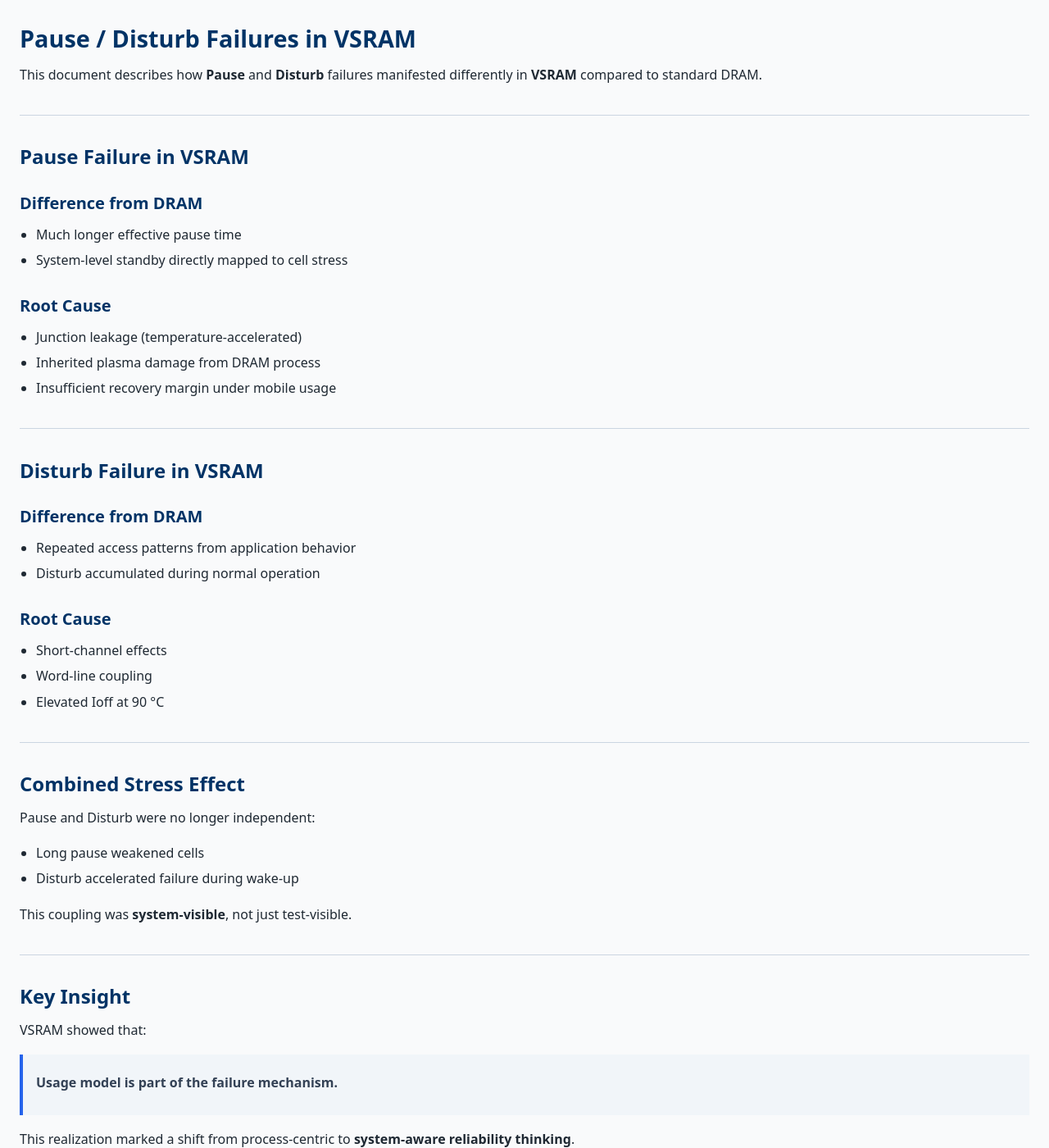
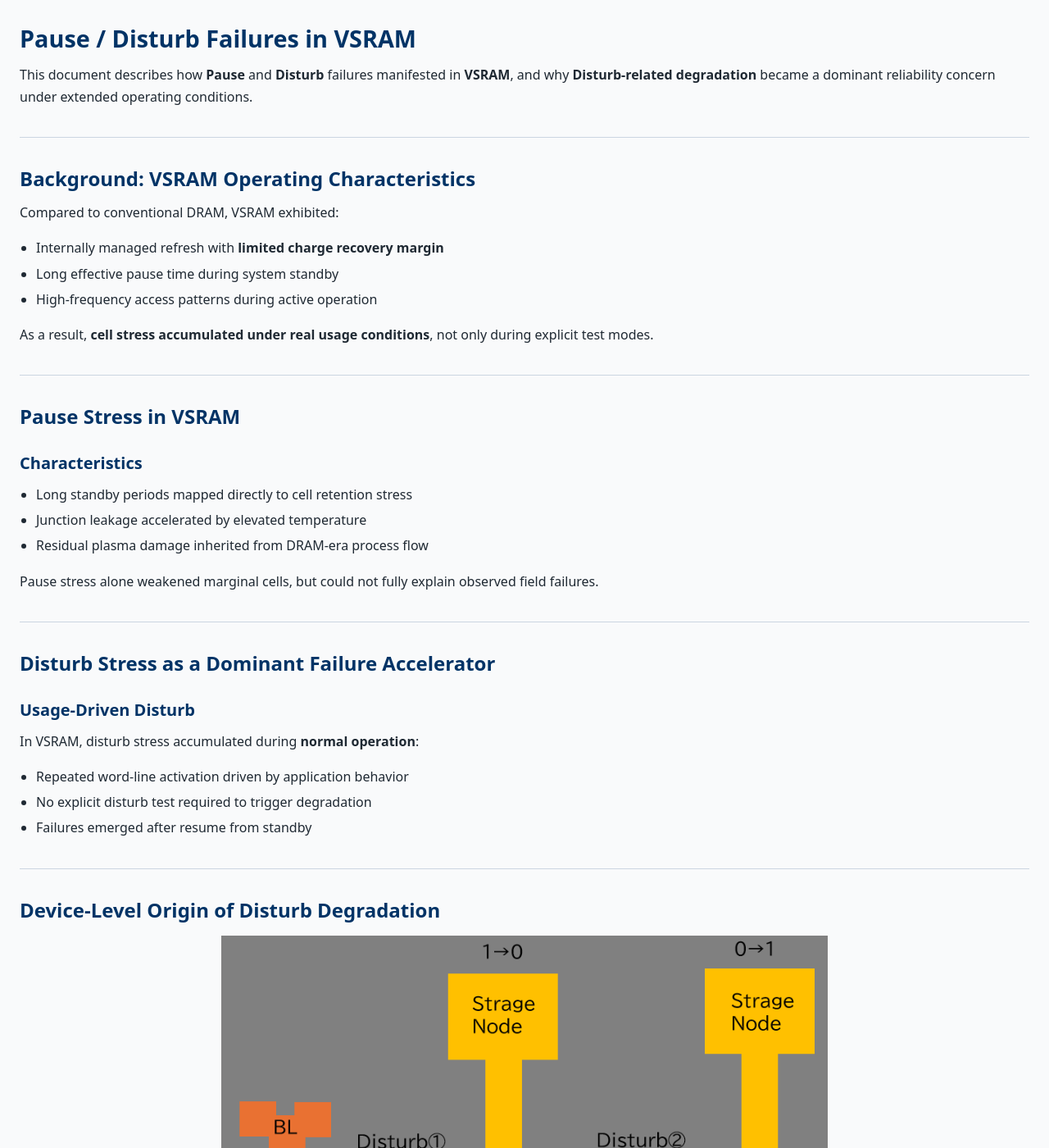
Before and after one commit to Samizo-AITL/Edusemi-Plus, a Jekyll site: the page built from archive/legacy/vsram_2001/pause_disturb_vsram.md, in a window 1280 px wide and 1400 px high. Shown: the whole window at 82% size. Built offline with Jekyll 4.4.1, drawn with Linux system fonts in a browser that asks for light colours; some of the changed text lies outside the part shown.

Commit message:
Update pause_disturb_vsram.md

```diff
--- a/archive/legacy/vsram_2001/pause_disturb_vsram.md
+++ b/archive/legacy/vsram_2001/pause_disturb_vsram.md
@@ -6,55 +6,148 @@ layout: default
 # Pause / Disturb Failures in VSRAM
 
 This document describes how **Pause** and **Disturb** failures
-manifested differently in **VSRAM** compared to standard DRAM.
+manifested in **VSRAM**, and why **Disturb-related degradation**
+became a dominant reliability concern under extended operating conditions.
 
 ---
 
-## Pause Failure in VSRAM
+## Background: VSRAM Operating Characteristics
 
-### Difference from DRAM
+Compared to conventional DRAM, VSRAM exhibited:
 
-- Much longer effective pause time
-- System-level standby directly mapped to cell stress
+- Internally managed refresh with **limited charge recovery margin**
+- Long effective pause time during system standby
+- High-frequency access patterns during active operation
 
-### Root Cause
-
-- Junction leakage (temperature-accelerated)
-- Inherited plasma damage from DRAM process
-- Insufficient recovery margin under mobile usage
+As a result, **cell stress accumulated under real usage conditions**,
+not only during explicit test modes.
 
 ---
 
-## Disturb Failure in VSRAM
+## Pause Stress in VSRAM
 
-### Difference from DRAM
+### Characteristics
 
-- Repeated access patterns from application behavior
-- Disturb accumulated during normal operation
+- Long standby periods mapped directly to cell retention stress
+- Junction leakage accelerated by elevated temperature
+- Residual plasma damage inherited from DRAM-era process flow
 
-### Root Cause
-
-- Short-channel effects
-- Word-line coupling
-- Elevated Ioff at 90 °C
+Pause stress alone weakened marginal cells,
+but could not fully explain observed field failures.
 
 ---
 
-## Combined Stress Effect
+## Disturb Stress as a Dominant Failure Accelerator
 
-Pause and Disturb were no longer independent:
+### Usage-Driven Disturb
 
-- Long pause weakened cells
-- Disturb accelerated failure during wake-up
+In VSRAM, disturb stress accumulated during **normal operation**:
 
-This coupling was **system-visible**, not just test-visible.
+- Repeated word-line activation driven by application behavior
+- No explicit disturb test required to trigger degradation
+- Failures emerged after resume from standby
+
+---
+
+## Device-Level Origin of Disturb Degradation
+
+<p align="center">
+  <img
+    src="https://samizo-aitl.github.io/Edusemi-Plus/archive/legacy/figs/disturb.png"
+    width="60%">
+</p>
+
+<p align="center">
+  <em>
+    Fig. Device-level leakage paths and disturb mechanisms
+    observed in VSRAM cell structures
+  </em>
+</p>
+
+The device structure analysis revealed that disturb stress caused:
+
+- Increased **cell transistor subthreshold leakage**
+- Enhanced leakage through **n⁺ / p⁻ junctions**
+- Leakage across **isolation regions between adjacent cells**
+- Charge loss from storage nodes during repeated access
+
+These effects were not dominant in earlier DRAM generations,
+but became critical under VSRAM operating conditions.
+
+---
+
+## Temperature Expansion Impact
+
+VSRAM required an expanded guaranteed operating range:
+
+- Conventional limit: **80 °C**
+- Extended requirement: **90 °C**
+
+At 90 °C:
+
+- Junction leakage increased significantly
+- Transistor Ioff rose sharply
+- Isolation leakage between neighboring devices increased
+- Disturb-induced charge loss became observable
+
+Thus, **internal refresh alone was insufficient**
+to maintain retention under combined pause and disturb stress.
+
+---
+
+## Combined Effect: Pause × Disturb Coupling
+
+Pause and disturb stresses interacted:
+
+- Pause stress weakened cells through leakage
+- Subsequent disturb accesses accelerated charge loss
+- Failures became **system-visible**, not just test-visible
+
+This explained intermittent failures
+observed after wake-up from standby.
+
+---
+
+## Countermeasures Implemented
+
+Effective mitigation required **process and design co-optimization**.
+
+### Plasma Damage Reduction
+- Plasma condition softening
+- Ashing damage suppression
+- Junction defect density reduction
+
+### Bias Engineering
+- Back-bias adjustment: **−1 V → −3 V**
+- Improved suppression of subthreshold leakage
+
+### Device and Layout Optimization
+- Memory cell transistor **Vth increase**
+  based on actual operating conditions
+- Gate length **center-value management**
+- Reduction of CD shrink variability
+- Enhanced isolation robustness
+
+These measures reduced both
+pause-induced leakage and disturb sensitivity.
 
 ---
 
 ## Key Insight
 
-VSRAM showed that:
-> **Usage model is part of the failure mechanism.**
+VSRAM demonstrated that:
 
-This realization marked a shift from
-process-centric to **system-aware reliability thinking**.
+> **Disturb failures are not test artifacts,
+> but consequences of real usage and operating conditions.**
+
+Reliability evaluation therefore shifted from
+process-only considerations
+to **system-aware, usage-driven design thinking**.
+
+---
+
+## Related Documents
+
+- [`pause.md`](./pause.md)
+- [`process_flow.md`](./process_flow.md)
+- [`wafer_test_bin.md`](./wafer_test_bin.md)
```
